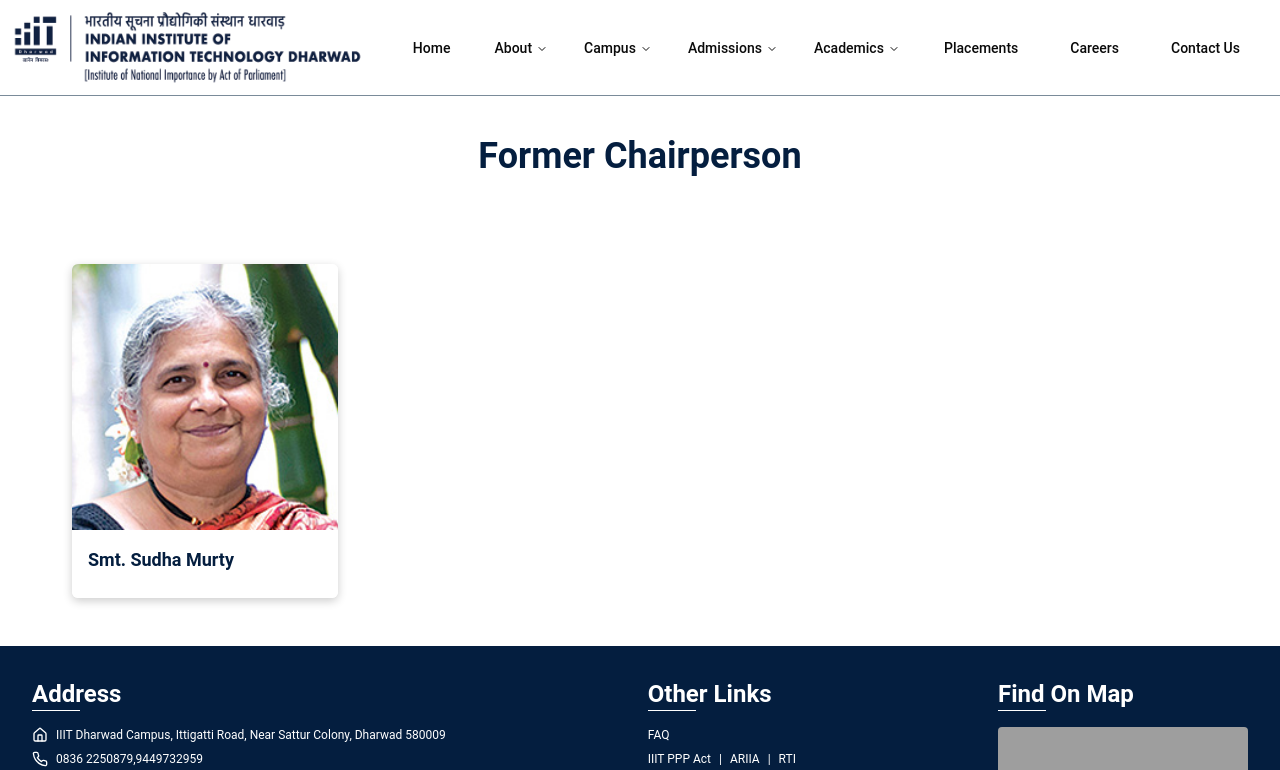
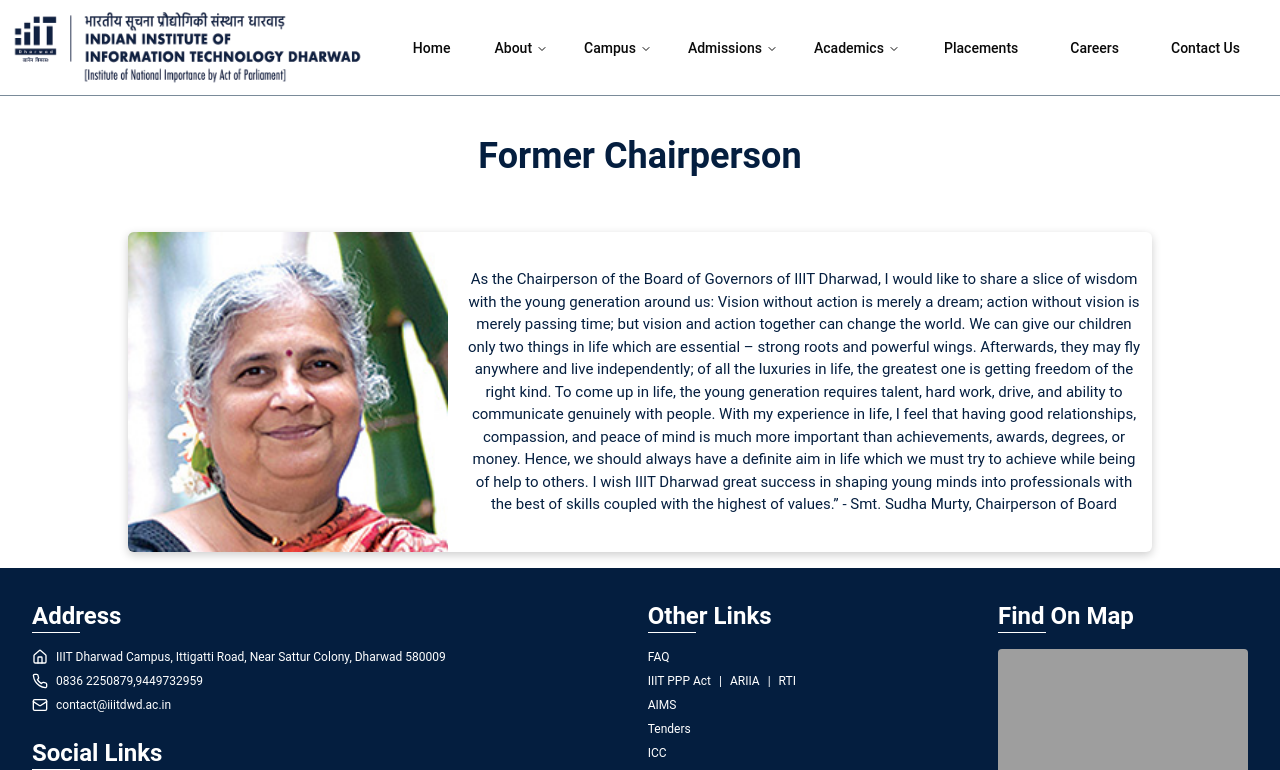
Before and after one commit to Velocity-IIITDWD/iiitdwd.ac.in, a Next.js app: page /chairperson/former in a window 1280 px wide. Shown: the top 770 px of the page. Built offline with nearby package versions, Linux system fonts and the light colour scheme; grey boxes are pictures that could not be loaded.

Commit message:
feat: Add former chairpersons message

```diff
--- a/app/(profile)/chairperson/former/page.tsx
+++ b/app/(profile)/chairperson/former/page.tsx
@@ -1,6 +1,7 @@
 import { Metadata } from 'next';
-import group from '@/data/profile/chairperson/former';
-import { ProfileGroup } from '@/components/profile/ProfileGroup';
+// import group from '@/data/profile/chairperson/former';
+// import { ProfileGroup } from '@/components/profile/ProfileGroup';
+import Image from 'next/image';
 
 const title = 'Former Chairperson';
 
@@ -8,9 +9,36 @@
   return (
     <>
       <h1 className="heading-text">{title}</h1>
-      {group.map(({ profiles, title }, index) => (
+      {/* {group.map(({ profiles, title }, index) => (
         <ProfileGroup key={index} profiles={profiles} title={title} />
-      ))}
+      ))} */}
+
+      <div className='w-full flex flex-col items-center gap-8 p-4'>
+        <div className='flex flex-col xl:flex-row items-center gap-2 w-full
+        max-w-screen-lg shadow-[0_3px_10px_rgb(0,0,0,0.2)] h-max rounded-md overflow-clip'>
+          <div className='relative h-full aspect-square grow shrink-0 min-h-full w-80'>
+            <Image
+              alt='Smt. Sudha Murty'
+              src='/images/sudha_murty.jpg'
+              fill
+            />``
+          </div>
+
+          <div className='text-dwd-primary p-2 text-[15px] text-center'>
+            As the Chairperson of the Board of Governors of IIIT Dharwad, I would like to share a slice of wisdom
+            with the young generation around us: Vision without action is merely a dream; action without vision is
+            merely passing time; but vision and action together can change the world. We can give our children only
+            two things in life which are essential – strong roots and powerful wings. Afterwards, they may fly anywhere
+            and live independently; of all the luxuries in life, the greatest one is getting freedom of the right
+            kind. To come up in life, the young generation requires talent, hard work, drive, and ability to communicate
+            genuinely with people. With my experience in life, I feel that having good relationships, compassion,
+            and peace of mind is much more important than achievements, awards, degrees, or money. Hence, we should
+            always have a definite aim in life which we must try to achieve while being of help to others. I wish
+            IIIT Dharwad great success in shaping young minds into professionals with the best of skills coupled with
+            the highest of values.” - Smt. Sudha Murty, Chairperson of Board
+          </div>
+        </div>
+      </div>
     </>
   );
 }
```
